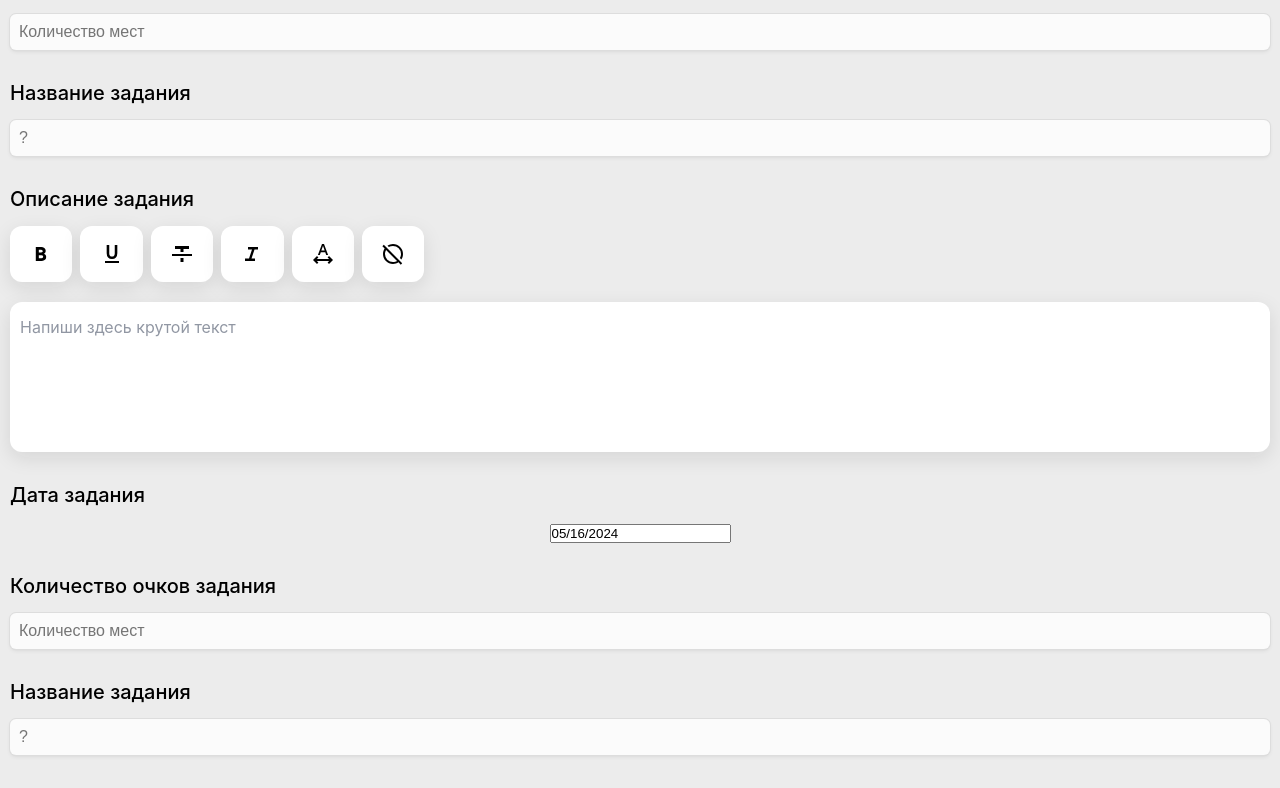
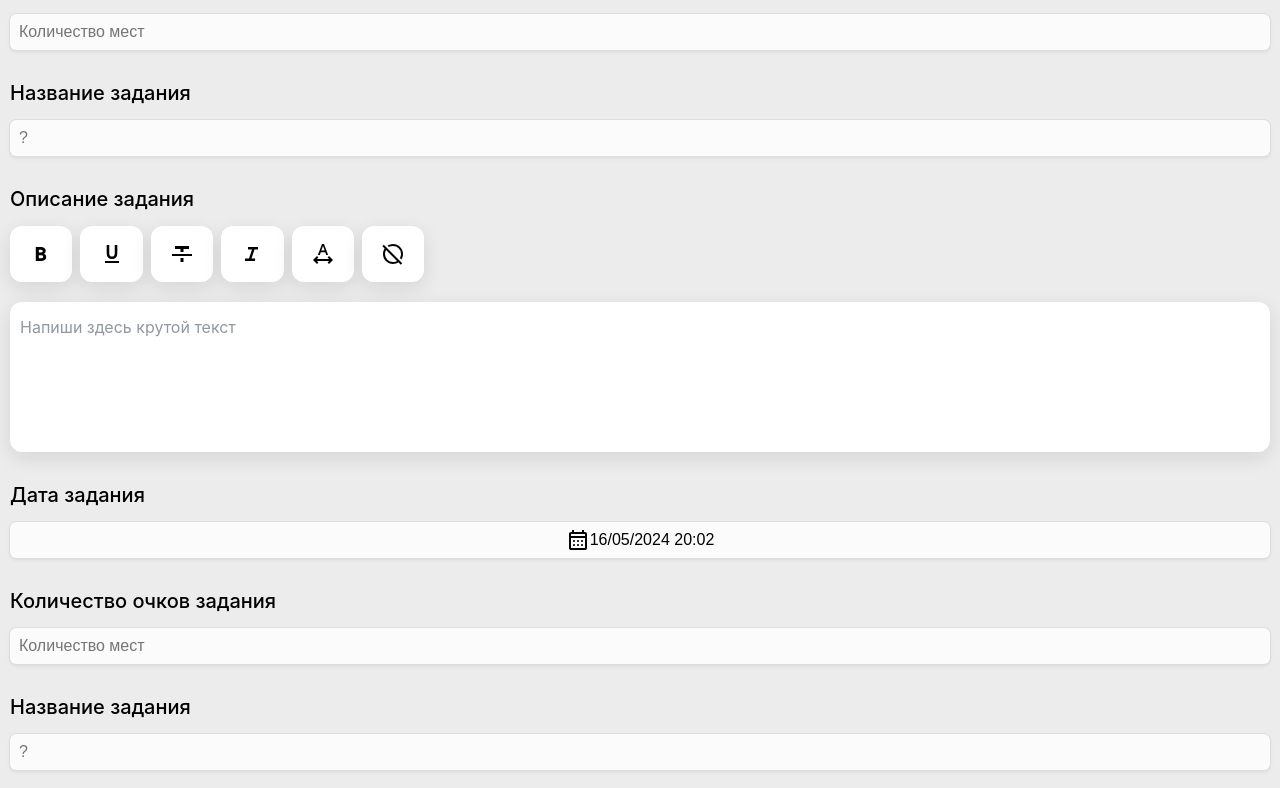
Before and after one commit to hustler-bracelet/web, a React (Create React App) app: page / in a window 1280 px wide. Shown: the part 2000-2788 px from the top of the page. Built offline with nearby package versions, Linux system fonts and the light colour scheme.

Commit message:
datepicker styling

```diff
--- /dev/null
+++ b/src/assets/icons/Calendar.tsx
@@ -0,0 +1,14 @@
+const CalendarSVG = () => {
+  return (
+    <svg
+      xmlns="http://www.w3.org/2000/svg"
+      height="24px"
+      viewBox="0 -960 960 960"
+      width="24px"
+      fill="#00000"
+    >
+      <path d="M200-80q-33 0-56.5-23.5T120-160v-560q0-33 23.5-56.5T200-800h40v-80h80v80h320v-80h80v80h40q33 0 56.5 23.5T840-720v560q0 33-23.5 56.5T760-80H200Zm0-80h560v-400H200v400Zm0-480h560v-80H200v80Zm0 0v-80 80Zm280 240q-17 0-28.5-11.5T440-440q0-17 11.5-28.5T480-480q17 0 28.5 11.5T520-440q0 17-11.5 28.5T480-400Zm-160 0q-17 0-28.5-11.5T280-440q0-17 11.5-28.5T320-480q17 0 28.5 11.5T360-440q0 17-11.5 28.5T320-400Zm320 0q-17 0-28.5-11.5T600-440q0-17 11.5-28.5T640-480q17 0 28.5 11.5T680-440q0 17-11.5 28.5T640-400ZM480-240q-17 0-28.5-11.5T440-280q0-17 11.5-28.5T480-320q17 0 28.5 11.5T520-280q0 17-11.5 28.5T480-240Zm-160 0q-17 0-28.5-11.5T280-280q0-17 11.5-28.5T320-320q17 0 28.5 11.5T360-280q0 17-11.5 28.5T320-240Zm320 0q-17 0-28.5-11.5T600-280q0-17 11.5-28.5T640-320q17 0 28.5 11.5T680-280q0 17-11.5 28.5T640-240Z" />
+    </svg>
+  );
+};
+export default CalendarSVG;
--- /dev/null
+++ b/src/components/ActivityTaskForm/activityTaskForm.css
@@ -0,0 +1,42 @@
+.react-datepicker-wrapper {
+  width: 100%;
+}
+.react-datepicker-ignore-onclickoutside {
+  width: 100% !important;
+}
+
+.react-datepicker__input-container input {
+  width: 100%;
+}
+.form-input {
+  width: 100%;
+  padding: 7px;
+  border-radius: 6px;
+  font-size: 16px;
+  background: #fbfbfb;
+  border: 2px solid transparent;
+  height: 36px;
+  box-shadow: 0 0 0 1px #dddddd, 0 2px 4px 0 rgb(0 0 0 / 7%),
+    0 1px 1.5px 0 rgb(0 0 0 / 5%);
+  display: flex;
+  justify-content: center;
+  align-items: center;
+  :focus {
+    border: 2px solid #000;
+    border-radius: 4px;
+  }
+}
+/* For Firefox */
+
+input[type="number"] {
+  appearance: textfield;
+  -moz-appearance: textfield;
+}
+
+/* Webkit browsers like Safari and Chrome */
+
+input[type="number"]::-webkit-inner-spin-button,
+input[type="number"]::-webkit-outer-spin-button {
+  -webkit-appearance: none;
+  margin: 0;
+}
--- a/src/components/ActivityTaskForm/index.tsx
+++ b/src/components/ActivityTaskForm/index.tsx
@@ -4,6 +4,9 @@ import "react-datepicker/dist/react-datepicker.css";
 import Title from "../Title";
 import FormatTextArea from "../FormatTextArea";
 import { NestedFormPropsType } from "../../utils/types";
+import "./activityTaskForm.css";
+import { forwardRef } from "react";
+import CalendarSVG from "../../assets/icons/Calendar";
 
 const ActivityTaskForm: React.FC<NestedFormPropsType> = ({
   control,
@@ -15,6 +18,27 @@ const ActivityTaskForm: React.FC<NestedFormPropsType> = ({
     `activity_task_description_niche_${id}` as const;
   const activityTaskDateKey = `activity_task_date_niche_${id}` as const;
   const activityPointsKey = `activity_task_points_amount_niche_${id}` as const;
+  //@ts-ignore
+  const DatepickerCustomInput = forwardRef(
+    //@ts-ignore
+    ({ value, onClick }, ref) => (
+      //@ts-ignore
+      <button
+        className="form-input"
+        onClick={(event) => {
+          event.preventDefault();
+          event.stopPropagation();
+          onClick(event);
+        }}
+        //@ts-ignore
+        ref={ref}
+        value={value}
+      >
+        <CalendarSVG />
+        {value}
+      </button>
+    )
+  );
 
   return (
     <div>
@@ -64,7 +88,16 @@ const ActivityTaskForm: React.FC<NestedFormPropsType> = ({
         defaultValue={new Date()}
         render={({ field }) => (
           <div>
-            <DatePicker selected={field.value} onChange={field.onChange} />
+            <DatePicker
+              selected={field.value}
+              onChange={field.onChange}
+              minDate={new Date()}
+              showTimeSelect
+              timeFormat="HH:mm"
+              timeIntervals={15}
+              dateFormat="dd/MM/yyyy HH:mm"
+              customInput={<DatepickerCustomInput />}
+            />
             {errors[activityTaskDateKey] ? (
               <p className="error">{errors[activityTaskDateKey]?.message}</p>
             ) : (
```
